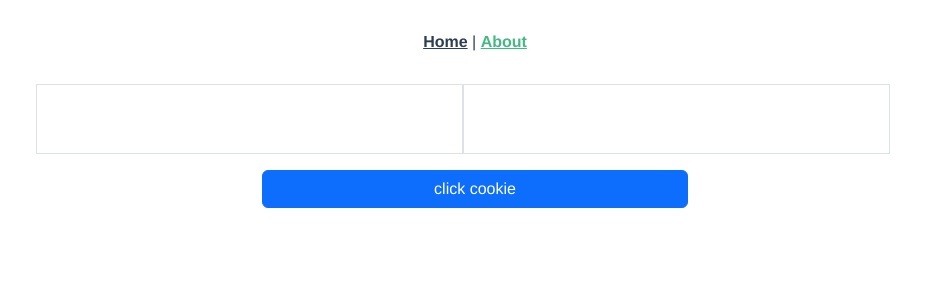
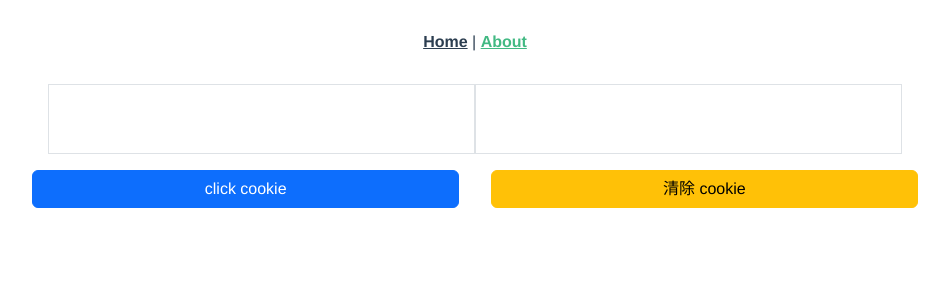
Before and after one commit to dv6230/Vue1, a Vue app: page /#/about in a window 1280 px wide. Shown: the top 300 px of the page, without its empty margins (165-1114 px from the left). Built offline with nearby package versions, Linux system fonts and the light colour scheme.

Commit message:
清除 cookie 功能

```diff
--- a/src/views/AboutView.vue
+++ b/src/views/AboutView.vue
@@ -1,6 +1,6 @@
 <template>
   <div class="about">
-    <div class="row col-12 d-flex justify-content-center mh">
+    <div class="row col-12 d-flex justify-content-center mh m-0">
       <div class="border col-4 d-flex align-items-center justify-content-center">
         <p class=" m-0">{{ result.status }}</p>
       </div>
@@ -8,13 +8,15 @@
         <p class="m-0">{{ result.message }}</p>
       </div>
     </div>
-    <button class="col-4 btn btn-primary m-3" @click="click()">click cookie</button>
+    <div class="col-12">
+      <button class="col-4 btn btn-primary m-3" @click="click()">click cookie</button>
+      <button class="col-4 btn btn-warning m-3" @click="clearCookie()">清除 cookie</button>
+    </div>
   </div>
 </template>
 
 <script>
 import * as fetchapi from '../js/FetchAPI'
-import CryptoJS from 'crypto-js'
 
 export default {
   name: 'AboutView',
@@ -33,8 +35,9 @@ export default {
     click() {
       fetchapi.fetchPostApi('api/test/GetCookie/cookie', {}).then(r => this.result = r)
     },
-    updateContent() {
-
+    clearCookie() {
+      console.log('clear');
+      document.cookie = "key=;expires=" + new Date(0).toUTCString()
     }
   }
 };
```
